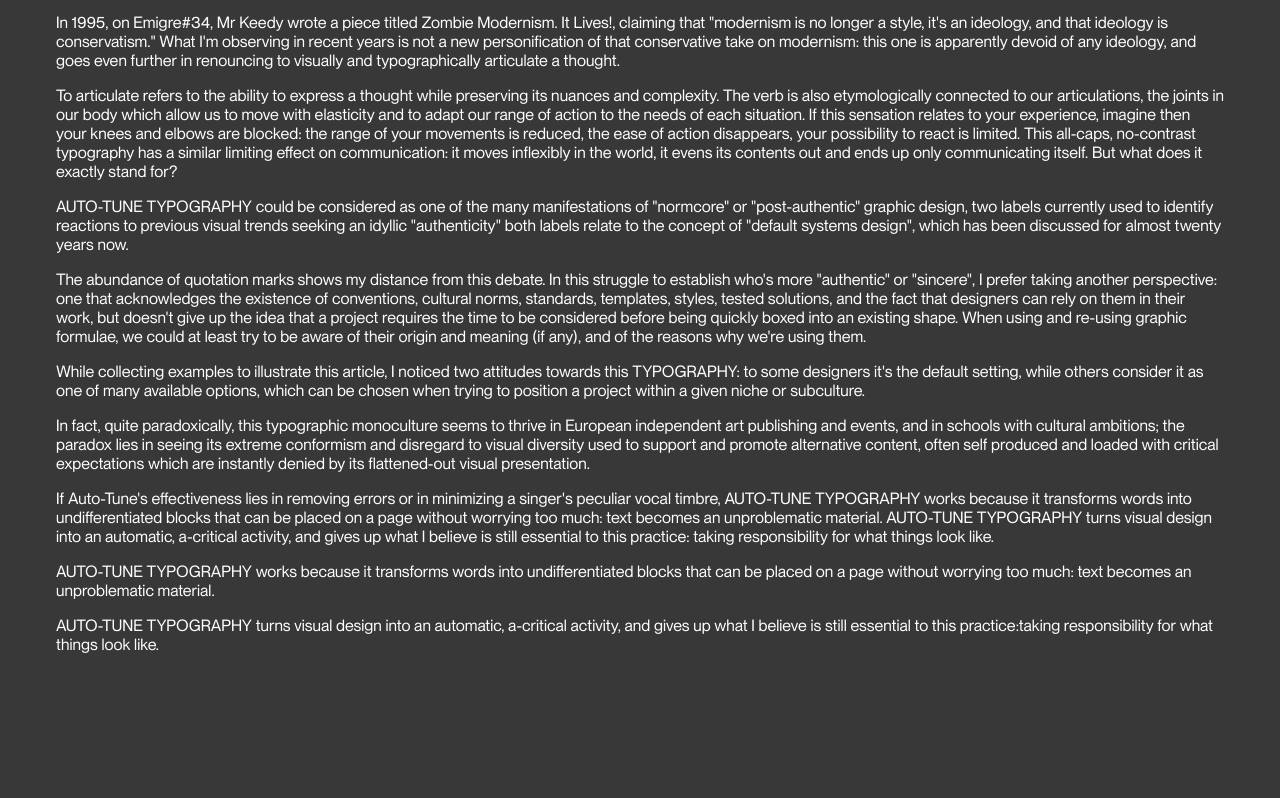
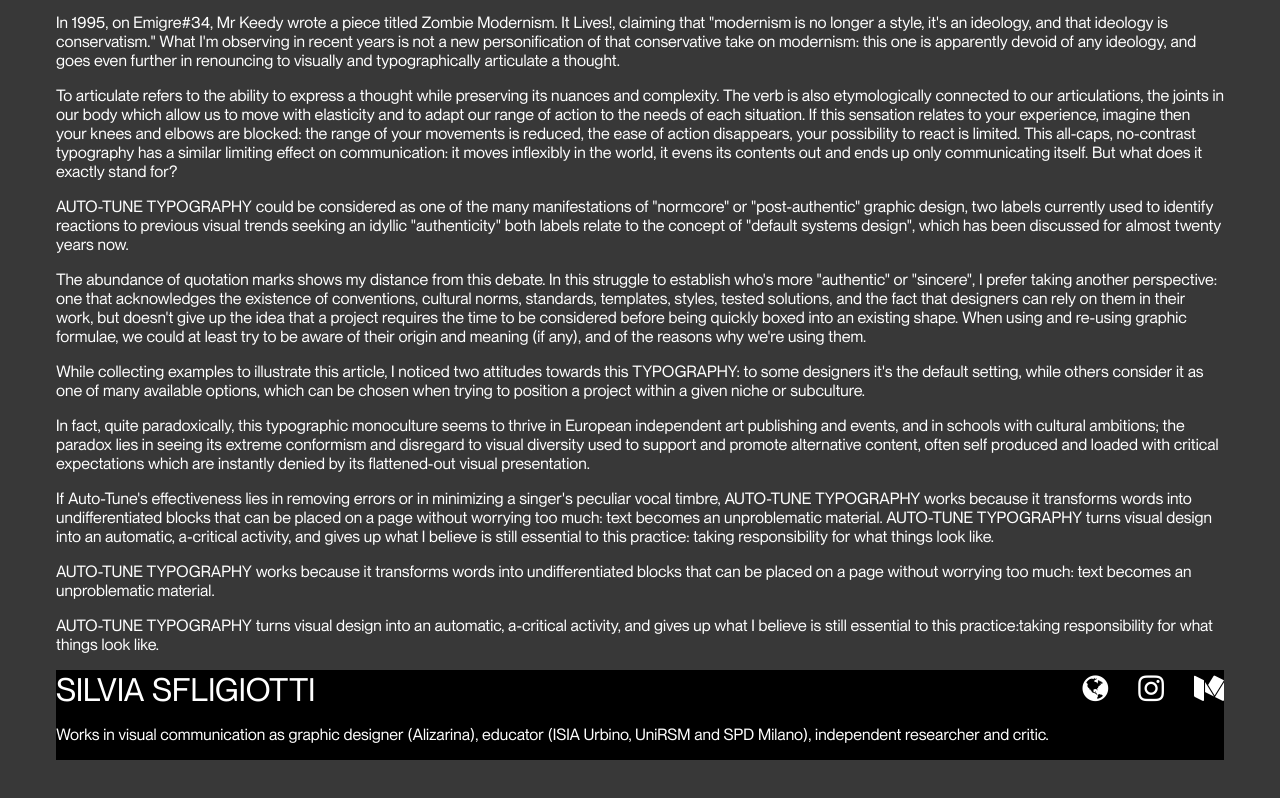
Before and after one commit to prututu/spread, a plain HTML site: page index.html in a window 1280 px wide. Shown: the part 973-1771 px from the top of the page. Before the commit the page ends 1699 px from the top, so only its background shows below. Drawn offline with Linux system fonts and the light colour scheme; a web font is replaced by a local one.

Commit message:
Footer Added
The spacing needs to be altered. Yet to add links. Currently on a black background to distinguish.

```diff
--- a/index.html
+++ b/index.html
@@ -5,6 +5,8 @@
 	<title>THIS IS AUTO-TUNE TYPOGRAPHY</title>
 	<meta name="viewport" content="width=device-width, initial-scale=1">
 	<link href="style.css" rel="stylesheet">
+	<!-- FOR ICONS FROM FONT AWESOME -->
+	<link rel="stylesheet" href="https://cdnjs.cloudflare.com/ajax/libs/font-awesome/4.7.0/css/font-awesome.min.css">
 
 	<!-- FONTS -->
 	<link rel="preconnect" href="https://fonts.googleapis.com">
@@ -153,9 +155,17 @@
 		</aside>
 
 	<!--FOOTER-->
-		<footer>
-			<p></p>
-		</footer>
+		<div class="footer">
+			<div class="footer-text">
+				<h2>Silvia Sfligiotti</h2>
+				<p>Works in visual communication as graphic designer (Alizarina), educator (ISIA Urbino, UniRSM and SPD Milano), independent researcher and critic.</p>
+			</div>
+			<div class="footer-icons">
+				<div class="icon-globe"><i class="fa fa-globe"></i></div>
+				<div class="icon-instagram"><i class="fa fa-instagram"></i></div>
+				<div class="icon-medium"><i class="fa fa-medium"></i></div>
+			</div>
+		</div>
 
 	<!--JAVA SCRIPT-->
 		<script>
--- a/style.css
+++ b/style.css
@@ -199,3 +199,35 @@ section.wrap {
     height: var(--toggle-height);
     border-radius: var(--toggle-border-radius);
 }
+
+/* || FOOTER */
+.footer {
+    display: flex;
+    flex-direction: row;
+    text-align: left;
+    background-color: #000;
+    color: white;
+  }
+
+  .footer-text {
+    flex: 90%;
+  }
+
+  .footer-icons {
+    display: inline-flex;
+    font-size: 30px;
+    justify-content: start;
+  }
+  .icon-globe{
+    padding-right: 30px;
+  }
+  .icon-instagram{
+    padding-right: 30px;
+  }
+
+  /* Responsive layout for Mobile - makes a one column-layout instead of two-column layout */
+  @media (max-width: 500px) {
+    .footer {
+      flex-direction: column;
+    }
+  }
```
